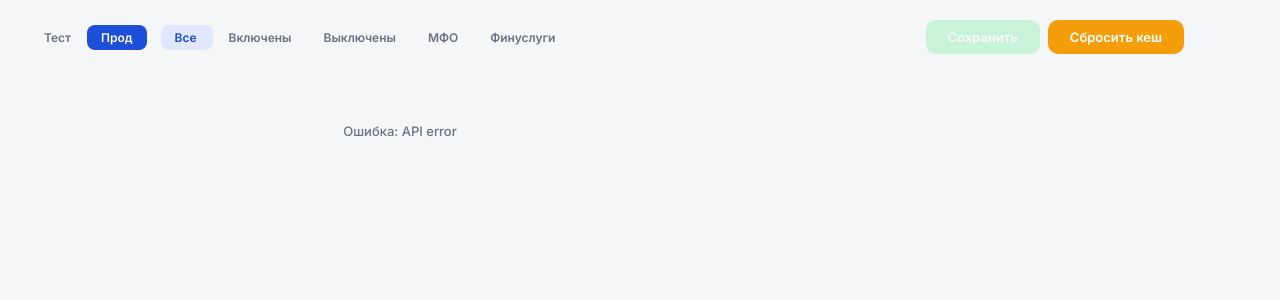
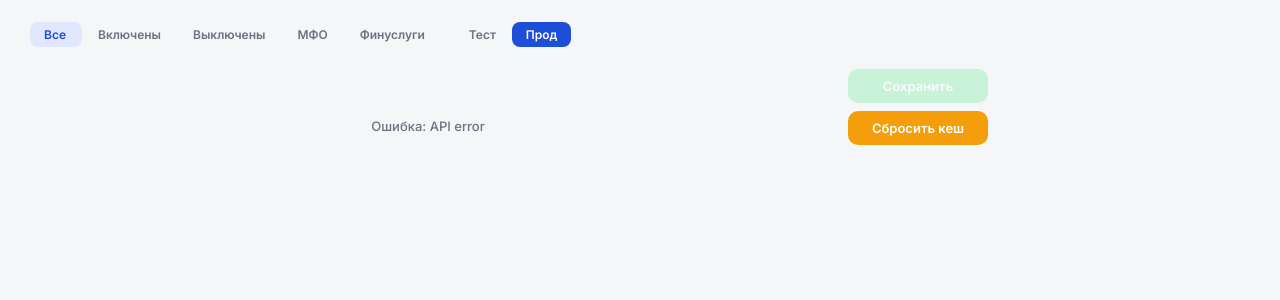
Before and after one commit to engwatch/insapp-skills, a Flask app: page /showcase in a window 1280 px wide. Shown: the part 56-356 px from the top of the page. Run offline with Flask 3, Linux system fonts and the light colour scheme; data that the repository does not hold is empty.

Commit message:
ui: sidebar layout — save/cache buttons next to product list, env after filters
Co-Authored-By: Claude Opus 4.6 <noreply@anthropic.com>

```diff
--- a/tools/mfo-dashboard/templates/showcase.html
+++ b/tools/mfo-dashboard/templates/showcase.html
@@ -39,6 +39,23 @@
   flex-wrap: wrap;
 }
 
+.showcase-body {
+  display: flex;
+  gap: 20px;
+  padding: 0 28px 48px;
+  align-items: flex-start;
+}
+
+.sidebar-actions {
+  position: sticky;
+  top: 20px;
+  display: flex;
+  flex-direction: column;
+  gap: 8px;
+  min-width: 140px;
+  flex-shrink: 0;
+}
+
 .filter-tabs {
   display: flex;
   background: var(--bg);
@@ -64,10 +81,7 @@
 .filter-tab.active .cnt { color: var(--v); opacity: .6; }
 
 .showcase-actions {
-  margin-left: auto;
-  display: flex;
-  gap: 8px;
-  align-items: center;
+  display: none;
 }
 .btn-save { background: #16A34A; color: #fff; }
 .btn-save:hover { background: #15803D; }
@@ -87,7 +101,8 @@
 
 /* ── Product list ── */
 .product-list {
-  padding: 0 28px 48px;
+  flex: 1;
+  min-width: 0;
   max-width: 800px;
 }
 
@@ -271,10 +286,6 @@
 </div>
 
 <div class="showcase-controls">
-  <div class="env-toggle">
-    <button class="env-btn" data-env="test" onclick="switchEnv('test')">Тест</button>
-    <button class="env-btn active" data-env="prod" onclick="switchEnv('prod')">Прод</button>
-  </div>
   <div class="filter-tabs" id="filterTabs">
     <button class="filter-tab active" data-filter="all">Все <span class="cnt" id="cnt-all"></span></button>
     <button class="filter-tab" data-filter="enabled">Включены <span class="cnt" id="cnt-enabled"></span></button>
@@ -282,8 +293,15 @@
     <button class="filter-tab" data-filter="Mfo">МФО <span class="cnt" id="cnt-mfo"></span></button>
     <button class="filter-tab" data-filter="Finuslugi">Финуслуги <span class="cnt" id="cnt-fin"></span></button>
   </div>
+  <div class="env-toggle">
+    <button class="env-btn" data-env="test" onclick="switchEnv('test')">Тест</button>
+    <button class="env-btn active" data-env="prod" onclick="switchEnv('prod')">Прод</button>
+  </div>
+</div>
 
-  <div class="showcase-actions">
+<div class="showcase-body">
+  <div class="product-list" id="productList"></div>
+  <div class="sidebar-actions">
     <span class="changes-badge" id="changesBadge" style="display:none;">
       <span id="changesCount">0</span> изм.
     </span>
@@ -292,8 +310,6 @@
     <span class="save-status" id="saveStatus"></span>
   </div>
 </div>
-
-<div class="product-list" id="productList"></div>
 
 <script>
 let ENV = 'prod';
```
